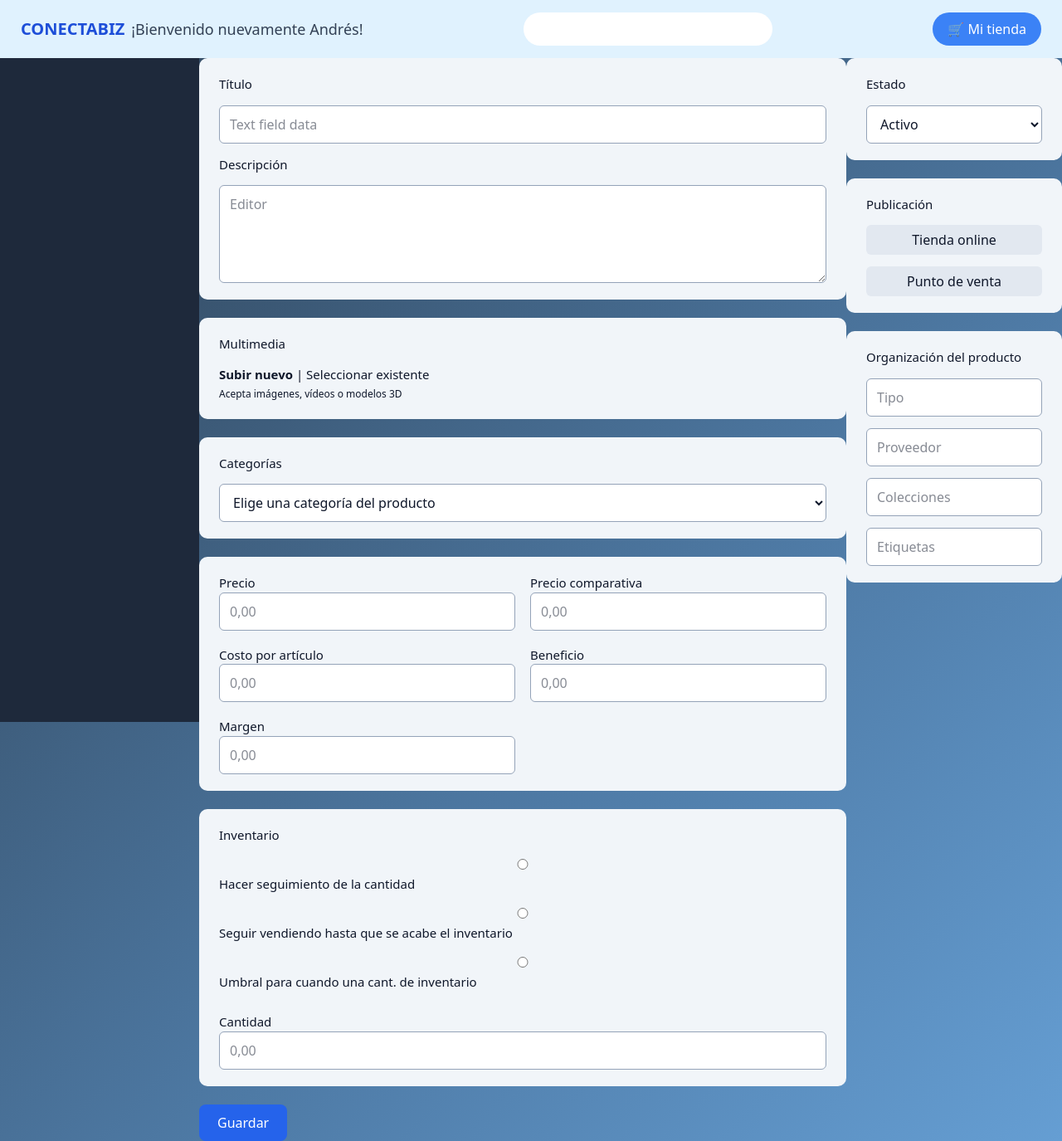
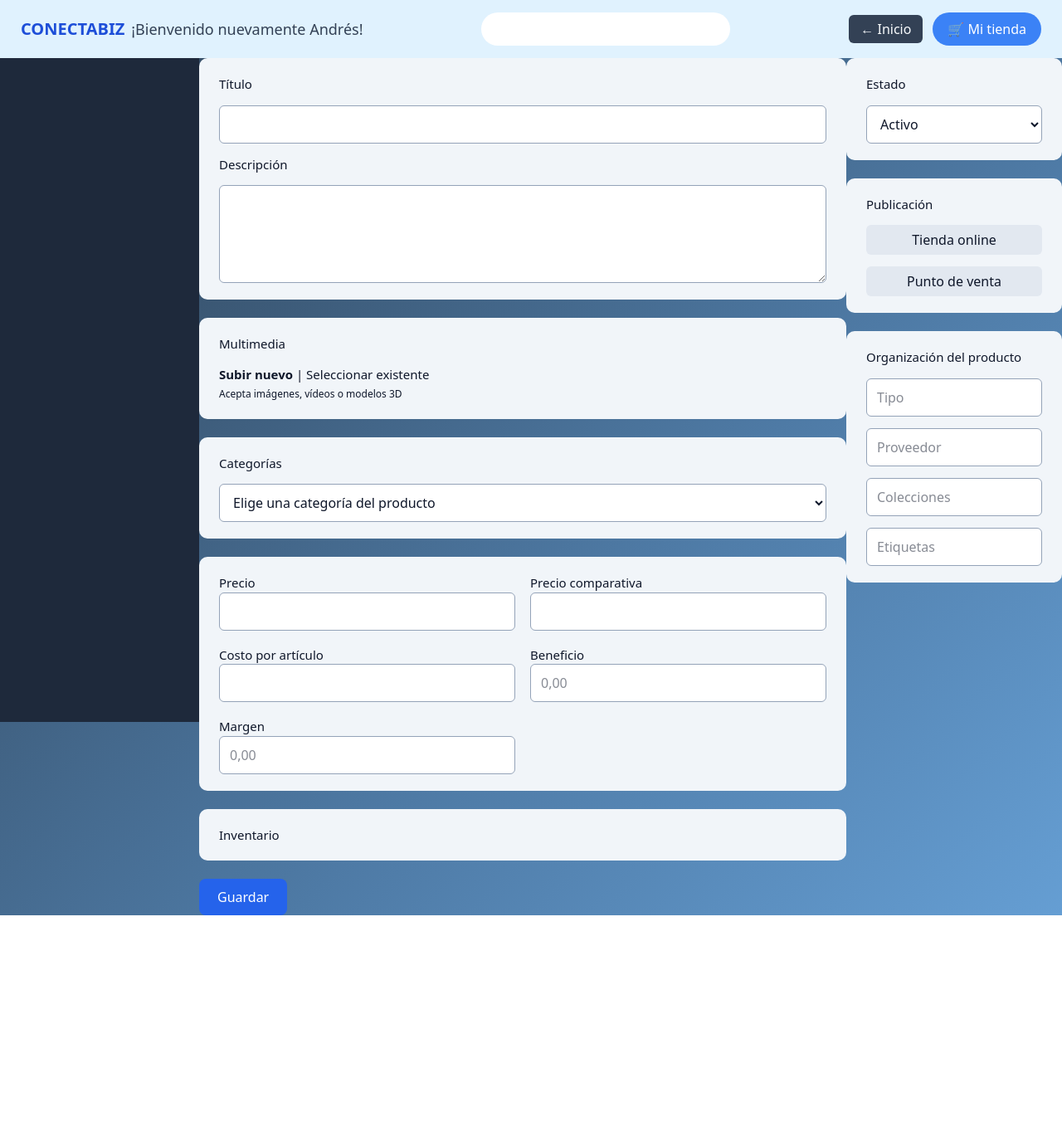
Before and after one commit to MiguelRestrepoL/ConectaBiz2, a Next.js app in the folder frontend/my-login-app/: page /productos/nuevo in a window 1280 px wide. Shown: the whole page at 83% size. After the commit the page ends 1103 px from the top, so only its background shows below. Built offline with nearby package versions, Linux system fonts and the light colour scheme.

Commit message:
Update page.jsx

```diff
--- a/frontend/my-login-app/src/app/productos/nuevo/page.jsx
+++ b/frontend/my-login-app/src/app/productos/nuevo/page.jsx
@@ -1,12 +1,64 @@
 "use client";
+
+import { useState } from "react";
+import { useRouter } from "next/navigation";
+import Link from "next/link";
+
 import "./agregar.css";
 import "./agregar-dark.css";
 
+/**
+ * /productos/nuevo   – Formulario para crear un nuevo producto
+ */
 export default function AddProductPage() {
-  const user = "Andrés"; // idem
+  const user   = "Andrés";          // ← sustituye por tu sesión real
+  const router = useRouter();
+
+  /* ---------- estado de cada campo ---------- */
+  const [title,        setTitle]        = useState("");
+  const [description,  setDescription]  = useState("");
+  const [price,        setPrice]        = useState("");
+  const [comparePrice, setComparePrice] = useState("");
+  const [cost,         setCost]         = useState("");
+  const [status,       setStatus]       = useState("Activo");
+  const [error,        setError]        = useState("");
+  const [saving,       setSaving]       = useState(false);
+
+  /* ---------- submit -> API ---------- */
+  async function handleSave(e) {
+    e.preventDefault();
+    setError("");
+    setSaving(true);
+
+    const resp = await fetch("/api/products", {
+      method: "POST",
+      headers: { "Content-Type": "application/json" },
+      body: JSON.stringify({
+        title,
+        description,
+        price: Number(price),
+        comparePrice: Number(comparePrice) || null,
+        cost: Number(cost) || null,
+        status,
+        publication: "online",
+        trackInventory: false,
+      }),
+    });
+
+    const body = await resp.json();
+    setSaving(false);
+
+    if (!resp.ok) {
+      setError(body.error || "Error al guardar");
+      return;
+    }
+
+    // Éxito → volvemos al listado
+    router.push("/productos");
+  }
 
   return (
-    <>
+    <form onSubmit={handleSave}>
       {/* ---------- HEADER ---------- */}
       <div className="header">
         <div className="header-left">
@@ -15,20 +67,25 @@ export default function AddProductPage() {
         </div>
 
         <div className="search-container">
-          <input type="text" className="search-bar" placeholder="Buscar" />
+          <input className="search-bar" placeholder="Buscar" />
         </div>
 
         <div className="header-right">
-          <button className="store-button">🛒 Mi tienda</button>
+          <Link href="/" className="back-button">
+            ← Inicio
+          </Link>
+
+          <button type="button" className="store-button">
+            🛒 Mi tienda
+          </button>
         </div>
       </div>
 
       {/* ---------- LAYOUT ---------- */}
       <div className="main-container form-layout">
-        {/* ===== Sidebar (igual que listado) ===== */}
+        {/* ===== Sidebar (idéntica al listado) ===== */}
         <aside className="sidebar">
           {/* … copia exacta del sidebar del listado … */}
-          {/* (puedes refactorizarlo a un componente <Sidebar /> luego) */}
         </aside>
 
         {/* ===== LEFT ===== */}
@@ -36,9 +93,17 @@ export default function AddProductPage() {
           {/* --- Título & descripción --- */}
           <div className="card">
             <h4>Título</h4>
-            <input type="text" placeholder="Text field data" />
+            <input
+              value={title}
+              onChange={(e) => setTitle(e.target.value)}
+              required
+            />
             <h4>Descripción</h4>
-            <textarea placeholder="Editor" rows={4} />
+            <textarea
+              rows={4}
+              value={description}
+              onChange={(e) => setDescription(e.target.value)}
+            />
           </div>
 
           {/* --- Multimedia --- */}
@@ -65,63 +130,74 @@ export default function AddProductPage() {
           <div className="card grid-3">
             <div>
               <h4>Precio</h4>
-              <input type="number" placeholder="0,00" />
+              <input
+                type="number"
+                value={price}
+                onChange={(e) => setPrice(e.target.value)}
+                required
+              />
             </div>
             <div>
               <h4>Precio comparativa</h4>
-              <input type="number" placeholder="0,00" />
+              <input
+                type="number"
+                value={comparePrice}
+                onChange={(e) => setComparePrice(e.target.value)}
+              />
             </div>
             <div>
               <h4>Costo por artículo</h4>
-              <input type="number" placeholder="0,00" />
+              <input
+                type="number"
+                value={cost}
+                onChange={(e) => setCost(e.target.value)}
+              />
             </div>
             <div>
               <h4>Beneficio</h4>
-              <input type="number" placeholder="0,00" />
+              <input type="number" placeholder="0,00" disabled />
             </div>
             <div>
               <h4>Margen</h4>
-              <input type="number" placeholder="0,00" />
+              <input type="number" placeholder="0,00" disabled />
             </div>
           </div>
 
-          {/* --- Inventario --- */}
+          {/* --- Inventario (placeholder) --- */}
           <div className="card">
             <h4>Inventario</h4>
-            <label>
-              <input type="radio" name="inv" /> Hacer seguimiento de la cantidad
-            </label>
-            <label>
-              <input type="radio" name="inv" /> Seguir vendiendo hasta que se
-              acabe el inventario
-            </label>
-            <label>
-              <input type="radio" name="inv" /> Umbral para cuando una cant. de
-              inventario
-            </label>
-
-            <div style={{ marginTop: 12 }}>
-              <h4>Cantidad</h4>
-              <input type="number" placeholder="0,00" />
-            </div>
+            {/* … mantener radios y cantidad si los necesitas … */}
           </div>
 
-          <button className="save">Guardar</button>
+          {/* --- error y botón Guardar --- */}
+          {error && <p style={{ color: "red" }}>{error}</p>}
+
+          <button type="submit" className="save" disabled={saving}>
+            {saving ? "Guardando…" : "Guardar"}
+          </button>
         </section>
 
         {/* ===== RIGHT ===== */}
         <section className="right-panel">
           <div className="card">
             <h4>Estado</h4>
-            <select defaultValue="Activo">
-              <option>Activo</option>
+            <select
+              value={status}
+              onChange={(e) => setStatus(e.target.value)}
+            >
+              <option value="Activo">Activo</option>
+              <option value="Inactivo">Inactivo</option>
             </select>
           </div>
 
           <div className="card">
             <h4>Publicación</h4>
-            <button className="badge">Tienda online</button>
-            <button className="badge">Punto de venta</button>
+            <button type="button" className="badge">
+              Tienda online
+            </button>
+            <button type="button" className="badge">
+              Punto de venta
+            </button>
           </div>
 
           <div className="card">
@@ -133,6 +209,6 @@ export default function AddProductPage() {
           </div>
         </section>
       </div>
-    </>
+    </form>
   );
 }
```
